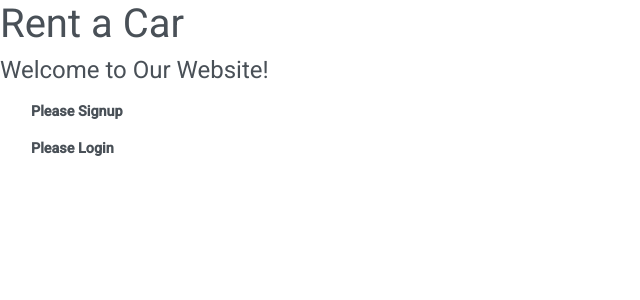
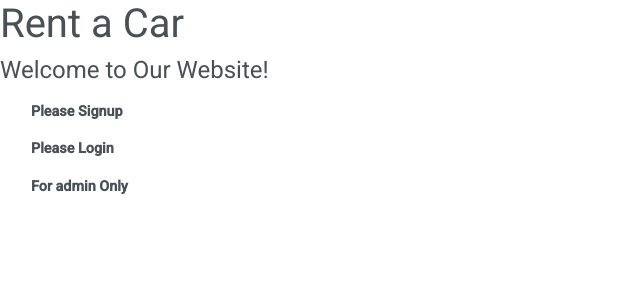
Before and after one commit to ismail-programmer/rent-a-car, a React (Create React App) app: page / in a window 1280 px wide. Shown: the top 300 px of the page, without its empty margins (0-640 px from the left). Built offline with nearby package versions, Linux system fonts and the light colour scheme.

Commit message:
admin dashboard button aded

```diff
--- a/src/components/Home/Home.jsx
+++ b/src/components/Home/Home.jsx
@@ -21,6 +21,11 @@ class Home extends Component {
                   Please Login
                 </Link>
               </div>
+              <div className="col s6">
+                <Link to="/admin/login" className="nav-link">
+                 For admin Only
+                </Link>
+              </div>
             </div>
           </div>
         </div>
```
